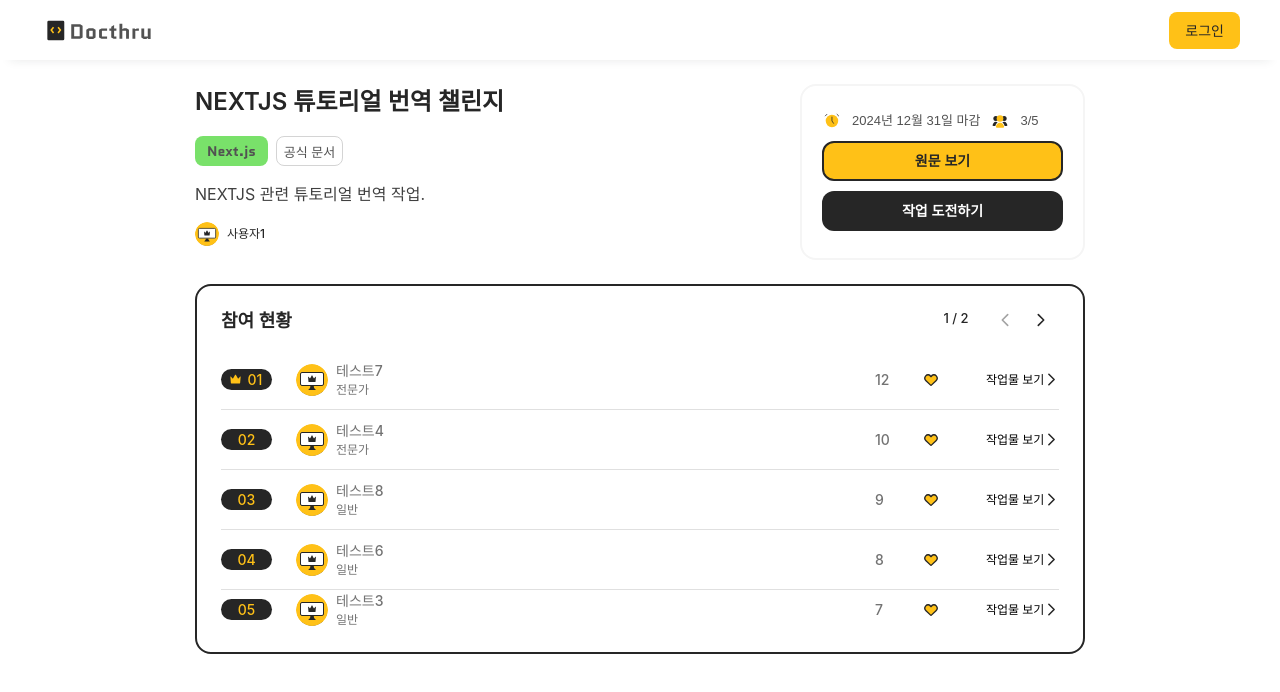
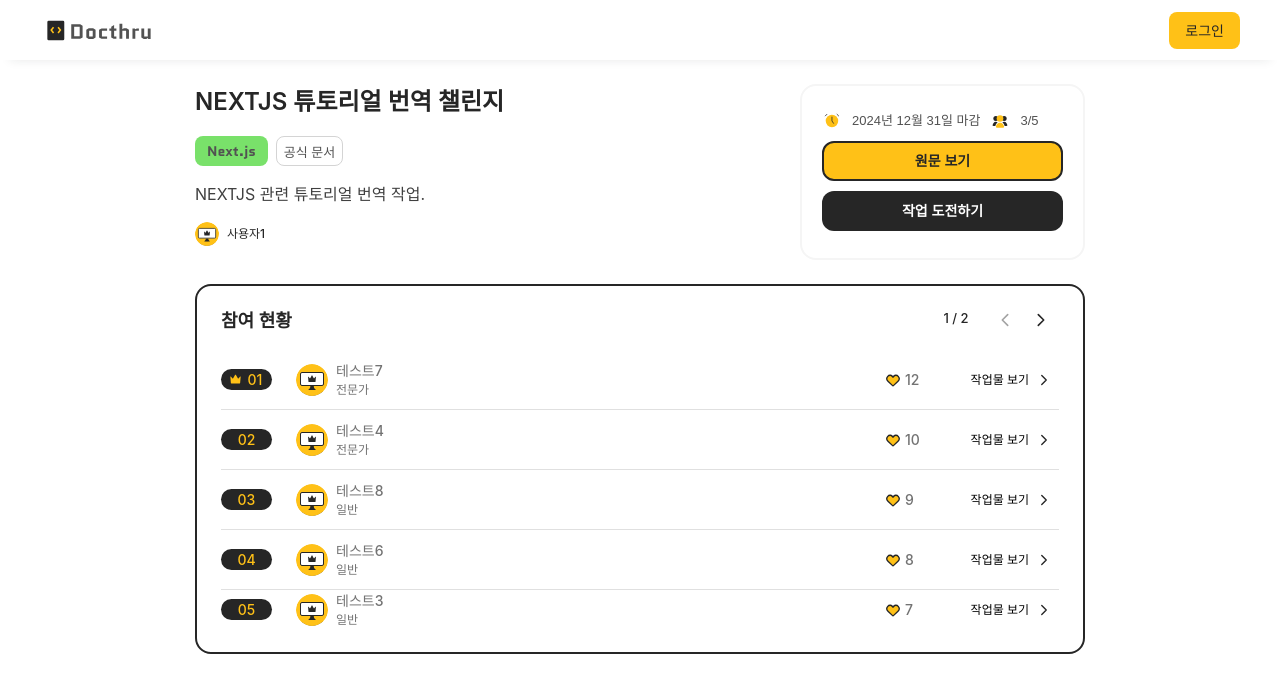
Before and after one commit to claudia99503/docthru-fe, a Next.js app: page /1 in a window 1280 px wide. Shown: the top 692 px of the page. Built offline with nearby package versions, Linux system fonts and the light colour scheme; no server answers; a web font is replaced by a local one.

Commit message:
:recycle: [Refactor] _app 글로벌 mutation 에러 모달 추가.

```diff
--- a/src/components/challenge/ParticipationStatus.jsx
+++ b/src/components/challenge/ParticipationStatus.jsx
@@ -4,6 +4,7 @@ import styles from './ParticipationStatus.module.css';
 import images from '@/variables/images';
 import { Profile } from '../common/Profile';
 import LikeButton from '../common/LikeButton';
+import Image from 'next/image';
 
 const ParticipationStatus = ({ list }) => {
   const bestList = list?.bestList;
@@ -18,11 +19,9 @@ const ParticipationStatus = ({ list }) => {
 
   const totalPages = pageList?.totalPages;
 
-  const filteredData = userList
-  .sort((a, b) => {
-      return b.likeCount - a.likeCount;
-    }
-  );
+  const filteredData = userList.sort((a, b) => {
+    return b.likeCount - a.likeCount;
+  });
 
   // 현재 페이지에 맞는 유저 리스트만 가져오기
   const currentUsers = filteredData?.slice(
@@ -91,9 +90,14 @@ const ParticipationStatus = ({ list }) => {
                 </div>
                 <div className={styles['participant-right']}>
                   <LikeButton data={participant} />
-                  <button>
-                    <span>작업물 보기</span>{' '}
-                    <img src={images.icons.arrowRight} />
+                  <button type="button">
+                    <span>작업물 보기</span>
+                    <Image
+                      src={images.icons.arrowRight}
+                      alt="arrow icon"
+                      width={30}
+                      height={30}
+                    />
                   </button>
                 </div>
               </div>
--- a/src/components/challenge/ParticipationStatus.module.css
+++ b/src/components/challenge/ParticipationStatus.module.css
@@ -54,7 +54,6 @@
 }
 
 .participant-info {
-
 }
 
 .participant-left {
@@ -71,7 +70,8 @@
   display: flex;
   justify-content: center;
   width: 51px;
-  height: 21px;border-radius: 16px;
+  height: 21px;
+  border-radius: 16px;
   background-color: var(--grey-800);
   color: var(--brand-yellow);
   gap: 2px;
@@ -97,22 +97,14 @@
 .participant-right {
   display: flex;
   justify-content: space-between;
-  width: 184px;
   font-size: 12px;
   font-weight: 500;
   color: var(--grey-500);
+  width: 174px;
 }
 
 .participant-right button {
-  position: relative;
   display: flex;
   align-items: center;
-  width: 73px;
   justify-content: flex-start;
 }
-
-.participant-right img {
-  position: absolute;
-  left: 48px;
-  height: 35px;
-}
--- a/src/components/common/LikeButton.jsx
+++ b/src/components/common/LikeButton.jsx
@@ -4,6 +4,8 @@ import Image from 'next/image';
 import { formatLikes } from '@/utils/utilFunction';
 
 export default function LikeButton({ data, isButton = false }) {
+  console.log('data', data);
+
   const imgSrc = data.isLiked
     ? assets.icons.heartActive
     : assets.icons.heartInactive;
--- a/src/components/layouts/Headers.jsx
+++ b/src/components/layouts/Headers.jsx
@@ -57,6 +57,7 @@ export function AuthHeader() {
           alt="logo"
           width={320}
           height={72}
+          priority
         />
       </Link>
     </header>
--- a/src/components/layouts/Layout.jsx
+++ b/src/components/layouts/Layout.jsx
@@ -5,7 +5,7 @@ import { useCallback, useEffect } from 'react';
 import Loader from '../common/Loader';
 import { useAuth } from '@/hooks/useAuth';
 import { PUBLIC_ROUTES, AUTH_ROUTES } from '@/variables/variables';
-import { useModal } from '@/hooks/useModal';
+import { useAlertModal } from '@/hooks/useModal';
 
 export default function Layout({ children }) {
   const router = useRouter();
--- a/src/components/work/FeedbackForm.jsx
+++ b/src/components/work/FeedbackForm.jsx
@@ -1,5 +1,5 @@
 import { useForm } from 'react-hook-form';
-import icon from '../../../public/assets/icons/ic_arrow_down.svg';
+import icon from '@/public/assets/icons/ic_arrow_down.svg';
 export default function FeedbackForm() {
   return;
 }
--- a/src/context/AuthProvider.js
+++ b/src/context/AuthProvider.js
@@ -1,4 +1,4 @@
-import { useModal } from '@/hooks/useModal';
+import { useAlertModal } from '@/hooks/useModal';
 import { createLogin, createUser, getUserMe } from '@/service/api/auth';
 import { useMutation, useQueryClient, useQuery } from '@tanstack/react-query';
 import { createContext, useEffect, useState } from 'react';
@@ -14,7 +14,7 @@ export const AuthContext = createContext({
 export function AuthProvider({ children }) {
   const queryClient = useQueryClient();
   const [accessToken, setAccessToken] = useState(null);
-  const { onModalOpen, Modal: AuthModal, isModalOpen } = useModal();
+  const { onModalOpen, Modal: AuthModal, isModalOpen } = useAlertModal();
   const [isLoading, setIsLoading] = useState(false);
 
   useEffect(() => {
--- a/src/hooks/useModal.js
+++ b/src/hooks/useModal.js
@@ -57,7 +57,7 @@ export function useModalAction() {
   };
 }
 
-export const useModal = () => {
+export const useAlertModal = () => {
   const { modalRef, onModalOpen, onModalClose, isModalOpen, modalMsg } =
     useModalAction();
 
--- a/src/pages/_app.js
+++ b/src/pages/_app.js
@@ -10,8 +10,11 @@ import '@/styles/globals.css';
 import React from 'react';
 import Layout from '@/components/layouts/Layout';
 import Head from 'next/head';
+import { useAlertModal } from '@/hooks/useModal';
 
 export default function App({ Component, pageProps }) {
+  const { Modal, onModalOpen } = useAlertModal();
+
   const [queryClient] = React.useState(
     () =>
       new QueryClient({
@@ -27,6 +30,7 @@ export default function App({ Component, pageProps }) {
         mutationCache: new MutationCache({
           onError: (error) => {
             console.error('Mutation Error', error.message || 'Unknown Error');
+            onModalOpen({ msg: error.message });
           },
         }),
       })
@@ -43,6 +47,7 @@ export default function App({ Component, pageProps }) {
             <Layout>
               <Component {...pageProps} />
             </Layout>
+            <Modal />
           </AuthProvider>
         </HydrationBoundary>
         <ReactQueryDevtools initialIsOpen={false} />
```
